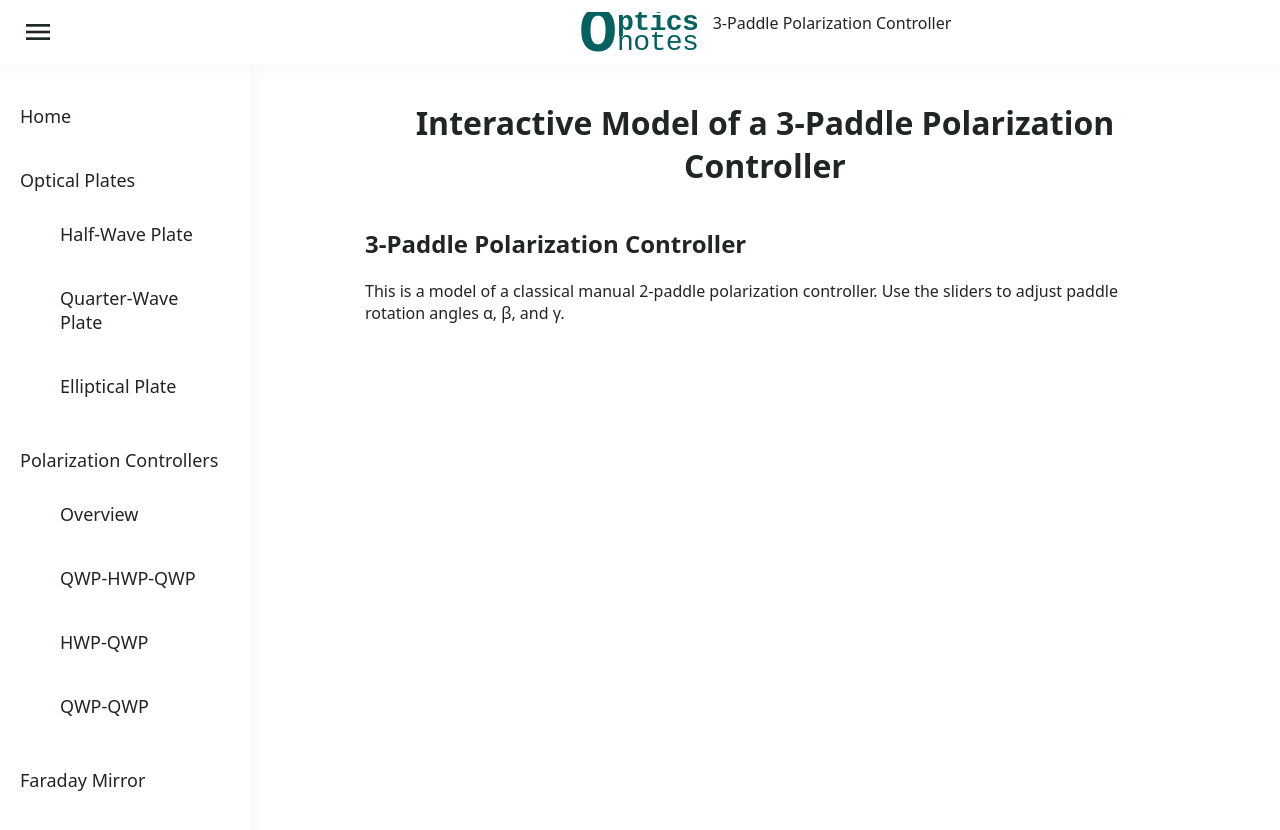
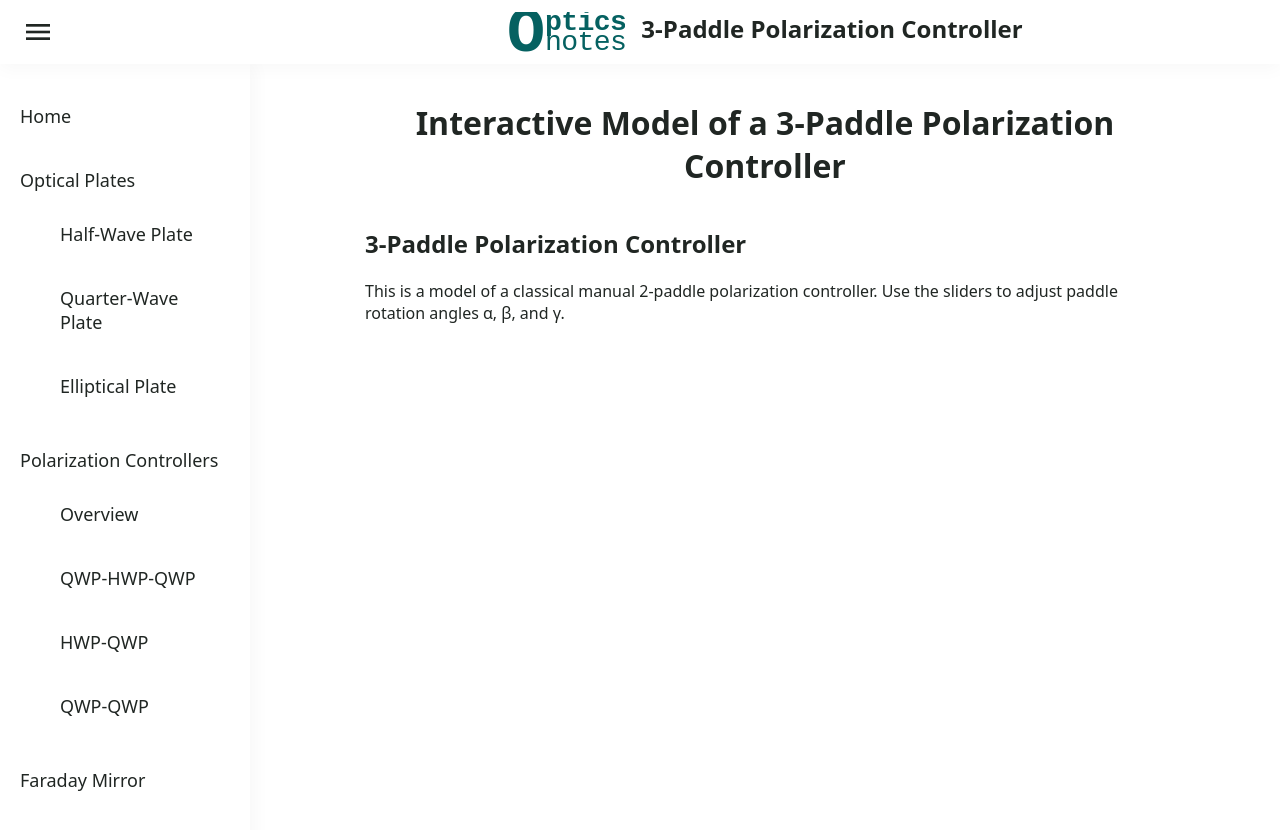
Before and after one commit to Tandemun/Polarization_playground, a Jekyll site: the page built from pages/hwp-qwp.md, in a window 1280 px wide and 900 px high. Shown: the top 830 px of the window. Built offline with Jekyll 4.4.1, drawn with Linux system fonts in a browser that asks for light colours.

Commit message:
Update style.css

```diff
--- a/assets/style.css
+++ b/assets/style.css
@@ -70,7 +70,10 @@ body{
 }
 
 
-
+.page-title{
+  font-size: 1.5rem;
+  font-weight: bold;
+}
 
 .site-title {
   font-size: 2rem;
@@ -135,6 +138,7 @@ main {
 @media (max-width: 500px) {
   .logoName{margin-left: 16px}
   .site-title{left: 66px;}
+  .page-title{display: none}
   .sidebar{width: 100%}
   .sidebar {transform: translateY(-100%);} /*Sidebar is hidden by default*/
   .sidebar.active {transform: translateY(0);}
```
